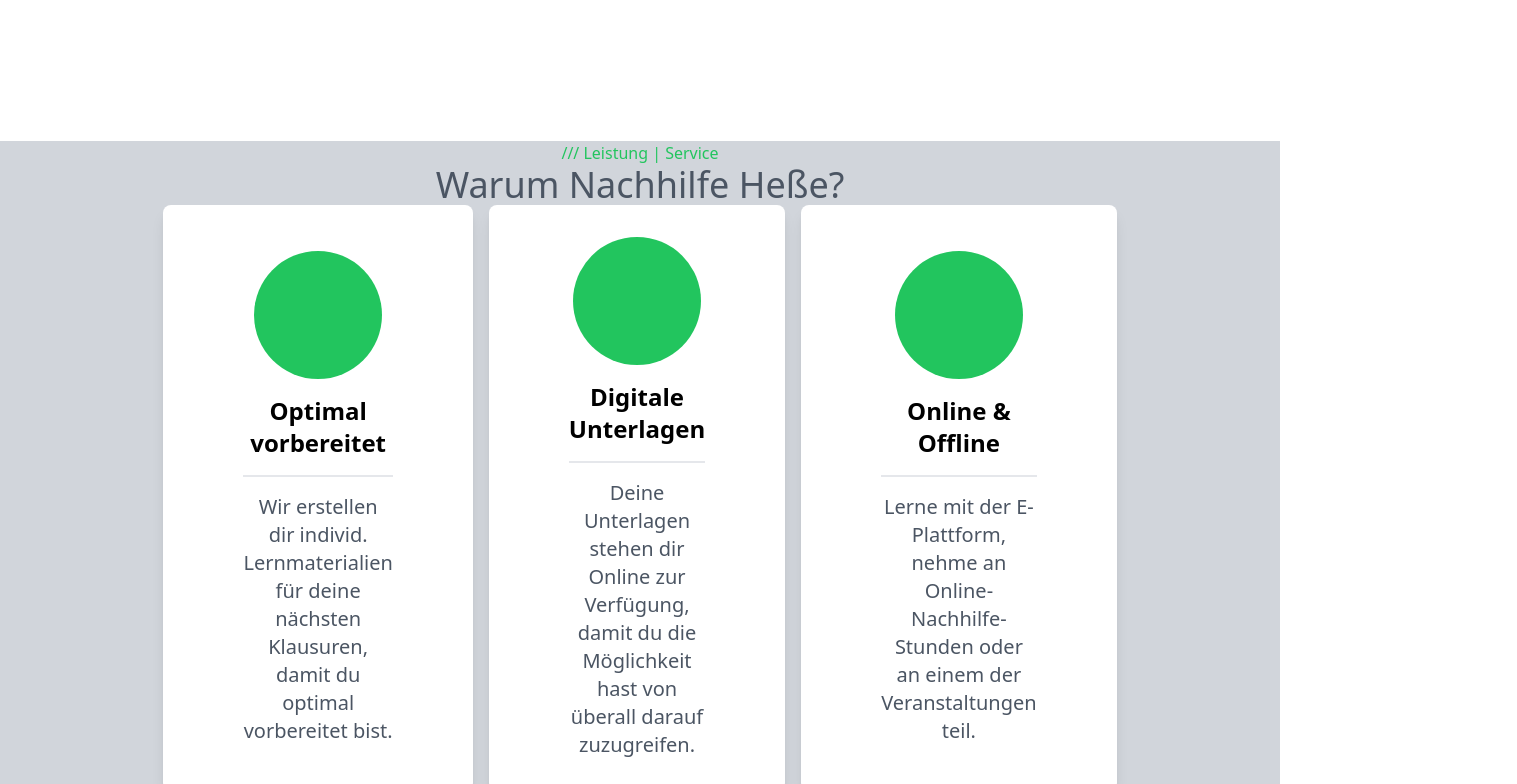
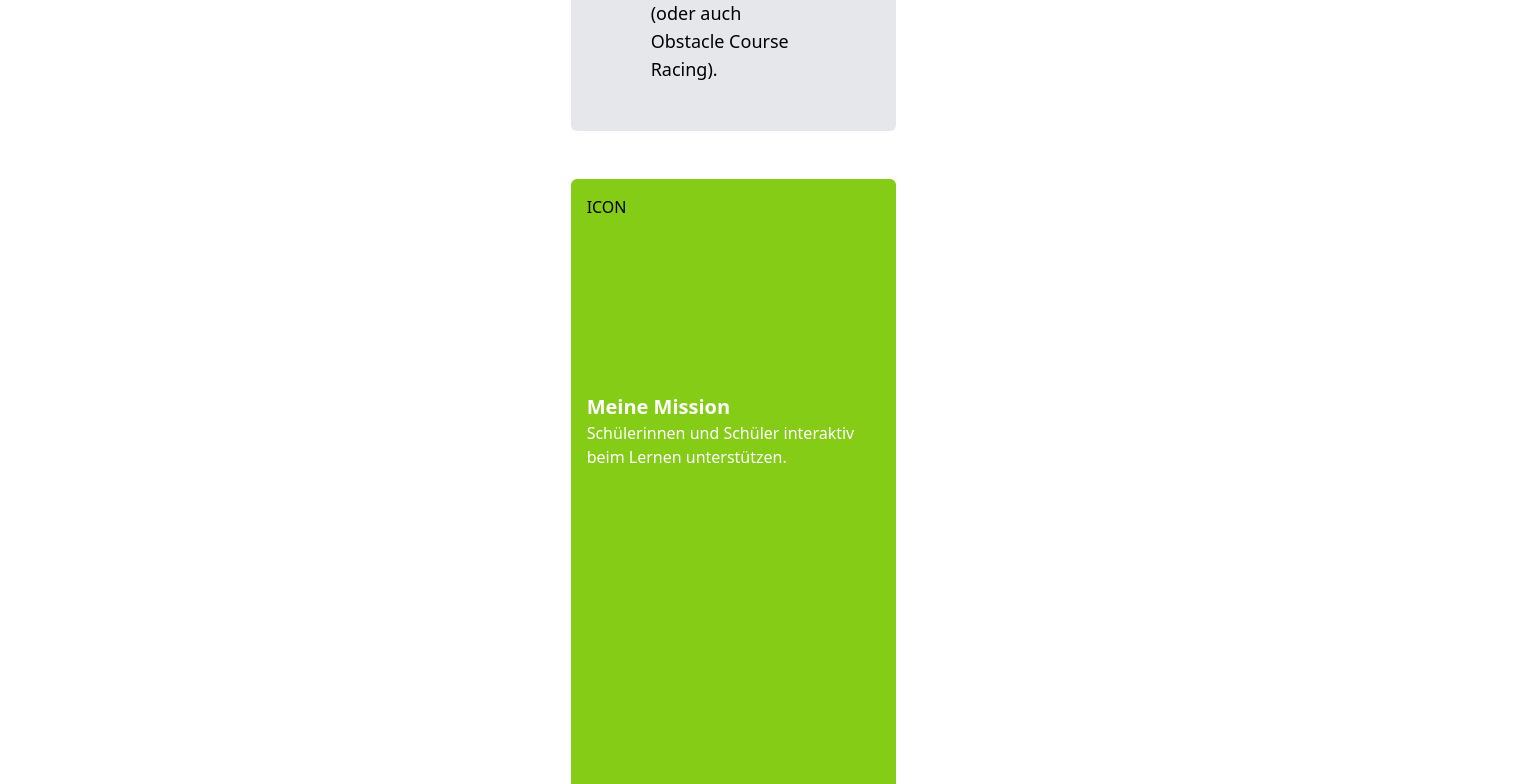
Before and after one commit to Maduki-tech/dominikhesse, a Next.js app: page / in a window 1280 px wide. Shown: the part 2016-2800 px from the top of the page, 1517 px wide, since content can reach past the window. Built offline with nearby package versions, Linux system fonts and the light colour scheme.

Commit message:
added some more ui

```diff
--- a/src/Components/AboutMe.tsx
+++ b/src/Components/AboutMe.tsx
@@ -4,7 +4,7 @@ import dominik from '../../public/dominik.png'
 
 export default function AboutMe() {
     return (
-        <div className="grid-cols-3 grid-rows-3 grid px-72 gap-12 py-12">
+        <div className="grid-cols-3 grid-rows-3 grid px-96 gap-12 py-12">
             <div className="col-span-1 row-span-3">
                 <Image
                     src={dominik as HTMLImageElement}
--- /dev/null
+++ b/src/Components/Kachel.tsx
@@ -0,0 +1,38 @@
+
+interface KachelProps {
+    title: string
+    text: string
+    button?: boolean
+}
+export function Kachel({ title, text, button }: KachelProps) {
+    return (
+        <div className="bg-white rounded-lg shadow-xl px-20 py-8 text-center flex flex-col items-center justify-center gap-4 hover:bg-gray-100 transition-all duration-200 hover:scale-105">
+            <div className="w-32 h-32 bg-green-500 rounded-full relative">
+                <span className="absolute inset-0 flex items-center justify-center mt-4">
+                    <svg
+                        className="h-20 w-20 text-white m-auto font-semibold"
+                        viewBox="0 0 20 20"
+                        fill="currentColor"
+                    >
+                        <path
+                            fillRule="evenodd"
+                            d="M16.707,3.293 C17.098,3.684 17.098,4.316 16.707,4.707 L8.707,12.707 C8.512,12.902 8.256,13 8,13 C7.744,13 7.488,12.902 7.293,12.707 L3.293,8.707 C2.902,8.316 2.902,7.684 3.293,7.293 C3.684,6.902 4.316,6.902 4.707,7.293 L8,10.586 L15.293,3.293 C15.684,2.902 16.316,2.902 16.707,3.293 Z"
+                            clipRule="evenodd"
+                        />
+                    </svg>
+                </span>
+            </div>
+
+            <h3 className="text-2xl font-semibold">{title}</h3>
+            <hr className="w-full text-gray-600 border-t-2" />
+            <p className="text-gray-600 text-xl">{text}</p>
+
+            {button && (
+                <button className="bg-gray-700 px-6 py-2 text-white rounded-lg w-fit">
+                    Los Geht
+                </button>
+            )}
+
+        </div>
+    )
+}
--- a/src/Components/Services.tsx
+++ b/src/Components/Services.tsx
@@ -1,12 +1,15 @@
 import React from 'react'
+import { Kachel } from './Kachel'
 
 export default function Services() {
     return (
-        <section className="bg-gray-300 mt-32 flex flex-col items-center justify-center">
-            <h5 className="text-green-500 ">{'///'} Leistung | Service</h5>
+        <section className="bg-gray-300 mt-32 flex flex-col items-center justify-center gap-8 py-28">
+            <h5 className="text-green-500 text-xl">
+                {'///'} Leistung | Service
+            </h5>
 
             <h1 className="text-4xl text-gray-600">Warum Nachhilfe Heße? </h1>
-            <div className="flex gap-4 px-72">
+            <div className="flex gap-8 px-96">
                 <Kachel
                     title="Optimal vorbereitet"
                     text="Wir erstellen dir individ. Lernmaterialien für deine nächsten Klausuren, damit du optimal vorbereitet bist."
@@ -25,19 +28,3 @@ export default function Services() {
         </section>
     )
 }
-
-interface KachelProps {
-    title: string
-    text: string
-}
-
-function Kachel({ title, text }: KachelProps) {
-    return (
-        <div className="bg-white rounded-lg shadow-lg px-20 py-8 text-center flex flex-col items-center justify-center gap-4">
-            <div className="w-32 h-32 bg-green-500 rounded-full"></div>
-            <h3 className="text-2xl font-semibold">{title}</h3>
-            <hr className="w-full text-gray-600 border-t-2" />
-            <p className="text-gray-600 text-xl">{text}</p>
-        </div>
-    )
-}
--- /dev/null
+++ b/src/Components/Wahl.tsx
@@ -0,0 +1,36 @@
+import React from 'react'
+import { Kachel } from './Kachel'
+
+export default function Wahl() {
+    return (
+        <div className="relative">
+            <div className="bg-gradient-to-br inset-0 from-lime-500 via-lime-600 to-lime-700 h-[calc(100vh-32rem)] flex justify-around pt-12 absolute">
+
+            <div className=" w-full h-full pt-12 flex flex-col gap-4 z-50 absolute text-center">
+                <div>
+                    <span className="font-bold text-6xl text-white">|</span>
+                    <span className="text-white text-5xl">Du hast die Wahl: </span>
+
+                    <span className='text-gray-700 text-5xl'>Abi-Coach</span>
+                </div>
+            </div>
+
+            <div className='flex px-96 gap-8 absolute w-full h-full z-50 -bottom-60'>
+                <Kachel
+                    title="Online Nachhilfe"
+                    text="Entscheide dich zwischen einer Nachhilfe-Stunde und Nachhilfe im Abo."
+                    button={true}
+                />
+
+                <Kachel
+                    title="Mathe Abi-Coach Vorbereitungskurse"
+                    text="Lernen die wichtigsten Mathe-Skills für deine Abschlussprüfung."
+                    button={true}
+                />
+
+
+            </div>
+            </div>
+        </div>
+    )
+}
--- a/src/pages/index.tsx
+++ b/src/pages/index.tsx
@@ -5,6 +5,7 @@ import Banner from '~/Components/Banner'
 import Navbar from '~/Components/Navbar'
 import Services from '~/Components/Services'
 import SocialMedia from '~/Components/SocialMedia'
+import Wahl from '~/Components/Wahl'
 
 const Home: NextPage = () => {
     return (
@@ -22,6 +23,7 @@ const Home: NextPage = () => {
             </main>
             <AboutMe />
             <Services />
+            <Wahl/>
         </>
     )
 }
```
Also changed, not shown: src/Components/Banner.tsx (+6 -5 lines).
